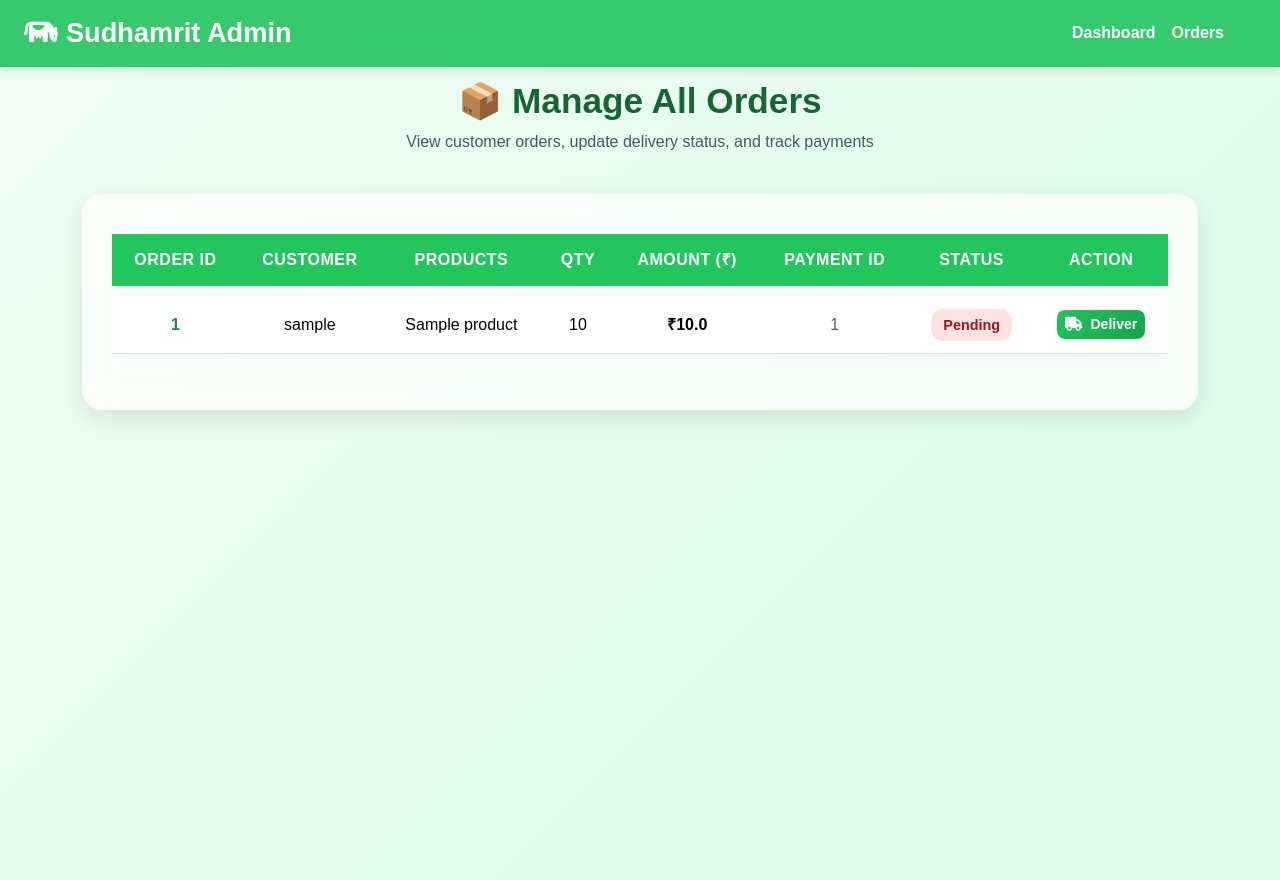
After one commit to Adjadhav123/Sudhamrit, a Flask app: page /orders in a window 1280 px wide. The commit adds this page. Run offline with Flask 3, Linux system fonts and the light colour scheme; the visitor is signed in with stand-in values (Sample User, id 1); tables that the repository leaves empty hold one stand-in row (values such as "Sample post").

Commit message:
orders detailed

```diff
--- a/app.py
+++ b/app.py
@@ -447,7 +447,6 @@ def update_cart():
         if quantity <= 0:
             db.session.delete(cart_item)
             db.session.commit()
-            # compute new grand total
             remaining = Cart.query.filter_by(user_id=user_id).all()
             grand_total = sum(i.product.price * i.quantity for i in remaining)
             return jsonify({'item_total': 0, 'grand_total': grand_total})
@@ -532,11 +531,6 @@ def confirm_order():
             )
             db.session.add(order_item)
 
-
-        # for item in cart_items:
-        #     db.session.delete(item)
-
-
         db.session.commit()
 
         flash(f'Payment successful! ₹{total_amount} paid via {payment_method}', 'success')
@@ -610,10 +604,30 @@ def test_email():
     except Exception as e:
         return f"Email sending failed: {str(e)}"
 
+@app.route('/orders',methods=['GET','POST'])
+def orders():
+    admin_id = session.get('admin_id')
+    if not admin_id:
+        return redirect(url_for('admin_login'))
+    all_orders=Order.query.all()
+    return render_template('orders.html',orders=all_orders,admin_id=admin_id)
+
+@app.route('/marked_delivery<int:order_id>',methods=['GET','POST'])
+def marked_delivery(order_id):
+    order=Order.query.get(order_id)
+    if order:
+        order.status='Delivered'
+        try:
+            db.session.commit()
+            flash(f"Order {order_id} marked as Delivered.",'Success')
+        except Exception as e:
+            db.session.rollback()
+            flash(f"Error updating order status: {str(e)}",'danger')
+        return redirect(url_for('orders'))
+    return redirect(url_for('orders'))
 @app.route('/test_db')
 def test_db():
     try:
-        # Test database connectivity
         users = User.query.all()
         products = Product.query.all()
         carts = Cart.query.all()
--- a/templates/admin_dashboard.html
+++ b/templates/admin_dashboard.html
@@ -118,7 +118,7 @@
       <h4 class="mb-4">🧈 Sudhamrit Admin</h4>
       <a href="#" class="active"><i class="bi bi-speedometer2 me-2"></i> Dashboard</a>
       <a href="#"><i class="bi bi-box-seam me-2"></i> Products</a>
-      <a href="#"><i class="bi bi-cart-check me-2"></i> Orders</a>
+      <a href="/orders"><i class="bi bi-cart-check me-2"></i> Orders</a>
       <a href="#"><i class="bi bi-people me-2"></i> Customers</a>
       <a href="#"><i class="bi bi-gear me-2"></i> Settings</a>
       <hr class="mx-3" />
--- /dev/null
+++ b/templates/orders.html
@@ -0,0 +1,222 @@
+<!doctype html>
+<html lang="en">
+<head>
+  <meta charset="utf-8" />
+  <meta name="viewport" content="width=device-width, initial-scale=1" />
+  <title>Admin Orders | Sudhamrit Dairy Farm</title>
+  <link href="https://cdn.jsdelivr.net/npm/bootstrap@5.3.3/dist/css/bootstrap.min.css" rel="stylesheet" />
+  <link rel="stylesheet" href="https://cdnjs.cloudflare.com/ajax/libs/font-awesome/6.4.0/css/all.min.css">
+
+  <style>
+    body {
+      background: linear-gradient(135deg, #f0fdf4, #dcfce7);
+      font-family: 'Poppins', sans-serif;
+      min-height: 100vh;
+    }
+
+    /* Navbar */
+    .navbar {
+      background: rgba(34, 197, 94, 0.9);
+      backdrop-filter: blur(10px);
+      box-shadow: 0 2px 10px rgba(0,0,0,0.15);
+    }
+    .navbar-brand {
+      font-weight: 800;
+      color: white;
+      font-size: 1.7rem;
+      transition: all 0.3s ease;
+    }
+    .navbar-brand:hover {
+      color: #fefce8;
+      transform: scale(1.05);
+    }
+    .navbar-nav .nav-link {
+      color: white !important;
+      font-weight: 600;
+      transition: 0.3s ease;
+    }
+    .navbar-nav .nav-link:hover {
+      text-decoration: underline;
+      color: #fefce8 !important;
+    }
+
+    /* Card container */
+    .orders-card {
+      background: rgba(255, 255, 255, 0.7);
+      backdrop-filter: blur(16px);
+      border-radius: 20px;
+      padding: 30px;
+      box-shadow: 0 8px 25px rgba(0,0,0,0.1);
+      margin-top: 40px;
+    }
+
+    /* Table design */
+    .table {
+      border-collapse: separate;
+      border-spacing: 0 10px;
+    }
+    .table thead th {
+      background: #22c55e;
+      color: white;
+      border: none;
+      font-weight: 600;
+      text-transform: uppercase;
+      letter-spacing: 0.5px;
+    }
+    .table tbody tr {
+      background: white;
+      border-radius: 10px;
+      box-shadow: 0 2px 10px rgba(0,0,0,0.05);
+      transition: all 0.3s ease;
+    }
+    .table tbody tr:hover {
+      transform: scale(1.01);
+      box-shadow: 0 4px 15px rgba(0,0,0,0.1);
+    }
+    .table td, .table th {
+      vertical-align: middle;
+      padding: 14px;
+    }
+
+    /* Status Badges */
+    .status-badge {
+      font-size: 0.9rem;
+      padding: 8px 12px;
+      border-radius: 12px;
+      font-weight: 600;
+    }
+    .status-delivered {
+      background: #dcfce7;
+      color: #166534;
+    }
+    .status-pending {
+      background: #fee2e2;
+      color: #991b1b;
+    }
+
+    /* Buttons */
+    .btn-deliver {
+      background: linear-gradient(135deg, #22c55e, #16a34a);
+      color: white;
+      border: none;
+      border-radius: 8px;
+      transition: all 0.3s ease;
+      font-weight: 600;
+    }
+    .btn-deliver:hover {
+      background: linear-gradient(135deg, #16a34a, #15803d);
+      transform: translateY(-2px);
+    }
+
+    .icon-success {
+      color: #16a34a;
+      font-size: 1.4rem;
+    }
+
+    /* Header title */
+    .page-header {
+      text-align: center;
+      margin-top: 80px;
+    }
+    .page-header h2 {
+      font-weight: 800;
+      color: #166534;
+      font-size: 2.2rem;
+    }
+    .page-header p {
+      color: #4b5563;
+      font-size: 1rem;
+    }
+  </style>
+</head>
+<body>
+
+<!-- Navbar -->
+<nav class="navbar navbar-expand-lg fixed-top py-2">
+  <div class="container-fluid px-4">
+    <a class="navbar-brand" href="{{ url_for('admin_dashboard', admin_id=admin_id) }}">
+      <i class="fas fa-cow me-2"></i>Sudhamrit Admin
+    </a>
+    <div class="collapse navbar-collapse" id="navbarNav">
+      <ul class="navbar-nav ms-auto me-4">
+        <li class="nav-item"><a class="nav-link" href="{{ url_for('admin_dashboard', admin_id=admin_id) }}">Dashboard</a></li>
+        <li class="nav-item"><a class="nav-link active" href="{{ url_for('orders') }}">Orders</a></li>
+      </ul>
+    </div>
+  </div>
+</nav>
+
+<!-- Page Header -->
+<div class="page-header">
+  <h2>📦 Manage All Orders</h2>
+  <p>View customer orders, update delivery status, and track payments</p>
+</div>
+
+<div class="container">
+  <div class="orders-card">
+    {% if orders %}
+    <div class="table-responsive">
+      <table class="table align-middle text-center">
+        <thead>
+          <tr>
+            <th>Order ID</th>
+            <th>Customer</th>
+            <th>Products</th>
+            <th>Qty</th>
+            <th>Amount (₹)</th>
+            <th>Payment ID</th>
+            <th>Status</th>
+            <th>Action</th>
+          </tr>
+        </thead>
+        <tbody>
+          {% for order in orders %}
+          <tr>
+            <td class="fw-bold text-success">{{ order.order_id }}</td>
+            <td>{{ order.user.username }}</td>
+            <td>
+              {% for item in order.order_items %}
+                {{ item.product.product_name }}{% if not loop.last %}, {% endif %}
+              {% endfor %}
+            </td>
+            <td>
+              {% for item in order.order_items %}
+                {{ item.quantity }}{% if not loop.last %}, {% endif %}
+              {% endfor %}
+            </td>
+            <td class="fw-semibold">₹{{ order.total_amount }}</td>
+            <td class="text-muted">{{ order.payment_id }}</td>
+            <td>
+              {% if order.status == 'Delivered' %}
+                <span class="status-badge status-delivered">Delivered</span>
+              {% else %}
+                <span class="status-badge status-pending">{{ order.status }}</span>
+              {% endif %}
+            </td>
+            <td>
+              {% if order.status != 'Delivered' %}
+              <form method="POST" action="{{ url_for('marked_delivery', order_id=order.order_id) }}">
+                <button type="submit" class="btn btn-deliver btn-sm">
+                  <i class="fas fa-truck me-1"></i> Deliver
+                </button>
+              </form>
+              {% else %}
+              <i class="fas fa-check-circle icon-success"></i>
+              {% endif %}
+            </td>
+          </tr>
+          {% endfor %}
+        </tbody>
+      </table>
+    </div>
+    {% else %}
+    <div class="text-center py-5">
+      <h5 class="text-muted">No orders found yet.</h5>
+    </div>
+    {% endif %}
+  </div>
+</div>
+
+<script src="https://cdn.jsdelivr.net/npm/bootstrap@5.3.3/dist/js/bootstrap.bundle.min.js"></script>
+</body>
+</html>
```
